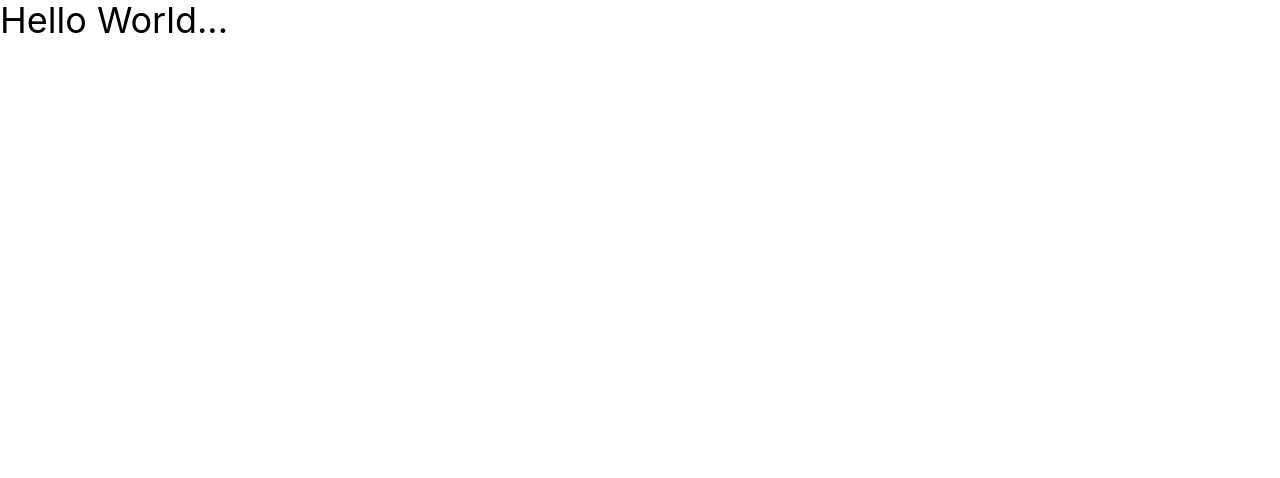
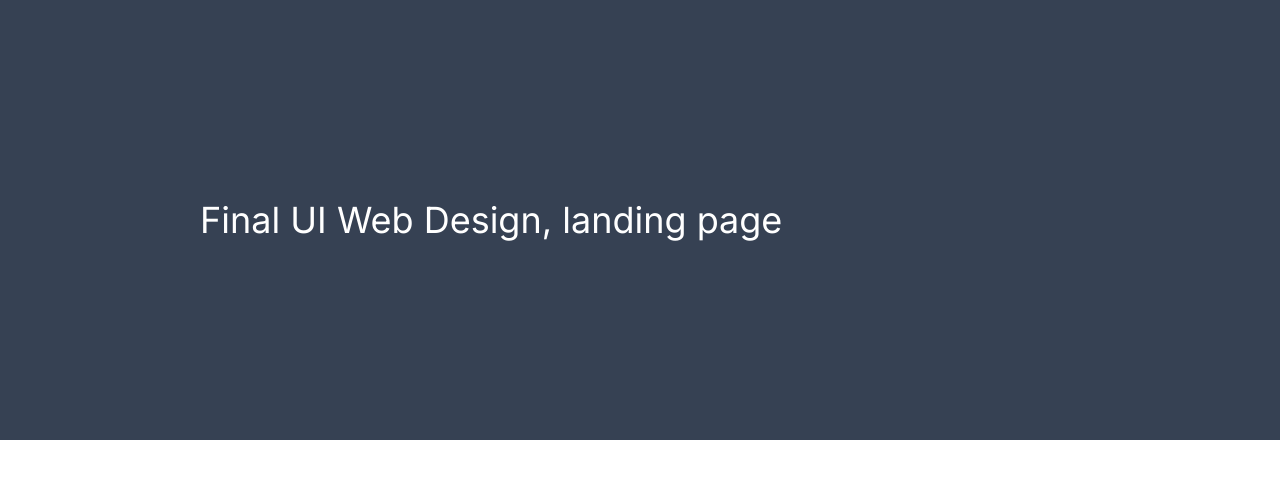
Before and after one commit to ashrafshahinDev/DonDevs, a website built with Vite: page index.html in a window 1280 px wide. Built offline with nearby package versions, Linux system fonts and the light colour scheme.

Commit message:
Font  and setup

```diff
--- /dev/null
+++ b/GroupWork.txt
@@ -0,0 +1,5 @@
+figma link
+https://www.figma.com/design/IZNNePFJm0CqUhBtgKJylf/Don-Devs?node-id=2043-125&p=f&t=8okyOcVlskA7chAg-0
+
+google font link
+Font Link: https://fonts.google.com/specimen/Inter
--- a/index.html
+++ b/index.html
@@ -4,15 +4,25 @@
     <meta charset="UTF-8" />
     <link rel="icon" type="image/svg+xml" href="/vite.svg" />
     <meta name="viewport" content="width=device-width, initial-scale=1.0" />
+
+    <link rel="preconnect" href="https://fonts.googleapis.com">
+    <link rel="preconnect" href="https://fonts.gstatic.com" crossorigin>
+    <link href="https://fonts.googleapis.com/css2?family=Inter:ital,opsz,wght@0,14..32,100..900;1,14..32,100..900&display=swap" rel="stylesheet">
+
     <link rel="stylesheet" href="./src/style.css">
     <title>Final UI Web</title>
   </head>
   <body>
+    <div><a href=""></a><a href=""></a><a href=""></a><a href=""></a></div>
+    <div><a href=""></a><a href=""></a><a href=""></a><a href=""></a></div>
+    <div><a href=""></a><a href=""></a><a href=""></a><a href=""></a></div>
+    <div><a href=""></a><a href=""></a><a href=""></a><a href=""></a></div>
+    <div><a href=""></a><a href=""></a><a href=""></a><a href=""></a></div>
 
 
     <div>
-      <h1 class="text-4xl" >
-        Hello World...
+      <h1 class="text-4xl bg-gray-700 p-50 text-white" >
+        Final UI Web Design, landing page
       </h1>
     </div>
     <script type="module" src="/src/main.js"></script>
--- a/src/style.css
+++ b/src/style.css
@@ -1 +1,23 @@
 @import "tailwindcss";
+
+
+
+@theme {
+  --default-font-family: "Inter", sans-serif;
+
+  --my-gradient: linear-gradient(to right, #4E95FF, #7F5CFF);
+
+  --color-web-1: #7451FD;
+  --color-web-2: #ffffff;
+  --color-web-3: #050111;
+  --color-web-4: #1E1E1F;
+  --color-web-5: #38435C;
+
+  --color-web-6: #1A2130;
+  --color-web-7: #6F7B88;
+  --color-web-8: #A9B0B8;
+  --color-web-9: #E9F0F8;
+  --color-web-10: #45587C;
+
+
+}
```
